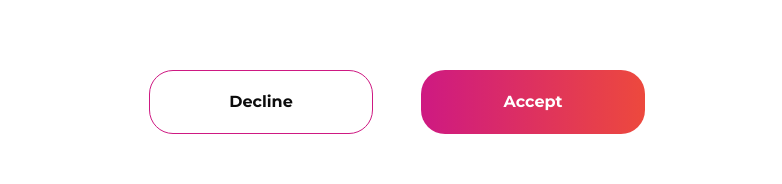
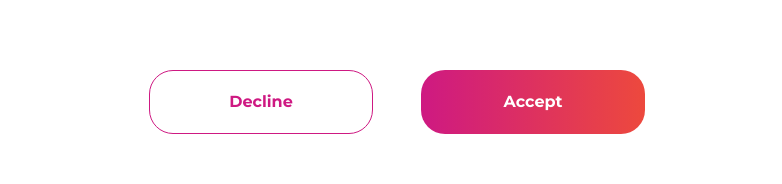
Before and after one commit to JasonXB/EF_Clone, a Next.js app: page /terms-and-conditions in a window 1280 px wide. Shown: the part 2987-3171 px from the top of the page, without its empty margins (243-1025 px from the left). Built offline with nearby package versions, Linux system fonts and the light colour scheme; what tw-elements would draw is missing.

Commit message:
updated button style for theme vars

```diff
--- a/src/components/buttons/reusable-buttons.tsx
+++ b/src/components/buttons/reusable-buttons.tsx
@@ -8,26 +8,20 @@ import googleIcon from './SVGIcons/google.svg';
 import listIcon from './SVGIcons/listIcon.svg';
 import closeIcon from './SVGIcons/closeIcon.svg';
 
-//once theme is configured for colors, delete this
-//TempColors{
-//   magenta: '#CE1982',
-//   sunset: '#ED493D',
 //   darkMagenta: '#bb0c5c',
 //   lightSunset: '#ed913d',
-//}
 
-//swap out "[#colors]" once theme configure is in place
 //change fill & outlined hover effect once we know what its supposed to be
 //add accessibly focus
 
 //buttonVariants are used for default class styling of each button type.
 export const buttonVariants = {
-  primary: `bg-gradient-to-r from-[#CE1982] to-[#ED493D]  hover:from-[#bb0c5c] hover:to-[#ed913d] text-white font-bold py-2 px-6 m-1 rounded-3xl disabled:bg-slate-400 disabled:opacity-50 disabled:cursor-not-allowed`,
-  secondary: `bg-transparent hover:bg-gradient-to-r hover:from-[#CE1982] hover:to-[#ED493D]  text-[#CE1982] font-bold hover:text-white py-2 px-6 m-1 border border-[#CE1982] hover:border-transparent rounded-3xl  disabled:text-slate-300 disabled:border-slate-300 disabled:opacity-50 disabled:cursor-not-allowed`,
+  primary: `bg-gradient-to-r from-secondary-1 to-tertiary-2  hover:from-[#bb0c5c] hover:to-[#ed913d] text-white font-bold py-2 px-6 m-1 rounded-3xl disabled:bg-slate-400 disabled:opacity-50 disabled:cursor-not-allowed`,
+  secondary: `bg-transparent hover:bg-gradient-to-r hover:from-secondary-1 hover:to-tertiary-2   text-secondary-1 font-bold hover:text-white py-2 px-6 m-1 border border-secondary-1 hover:border-transparent rounded-3xl  disabled:text-slate-300 disabled:border-slate-300 disabled:opacity-50 disabled:cursor-not-allowed`,
   tertiary:
     'flex flex-row  items-center border-[2px] rounded-full px-6 py-[10px] bg-transparent text-black  m-1  rounded-3xl  hover:underline hover:underline-offset-2 flex space-x-2',
-  primaryUnselected: `bg-slate-300 hover:bg-gradient-to-r hover:from-[#CE1982] hover:to-[#ED493D] hover:opacity-50 text-white font-bold py-2 px-6 m-1 rounded-3xl disabled:bg-slate-400 disabled:opacity-50 disabled:cursor-not-allowed`,
-  secondaryUnselected: `bg-transparent hover:bg-gradient-to-r hover:from-[#CE1982] hover:to-[#ED493D] hover:opacity-50 text-slate-300 font-bold hover:text-white py-2 px-6 m-1 border border-slate-300 hover:border-transparent rounded-3xl disabled:text-slate-300 disabled:border-slate-300 disabled:opacity-50 disabled:cursor-not-allowed`,
+  primaryUnselected: `bg-slate-300 hover:bg-gradient-to-r hover:from-secondary-1 hover:to-tertiary-2 hover:opacity-50 text-white font-bold py-2 px-6 m-1 rounded-3xl disabled:bg-slate-400 disabled:opacity-50 disabled:cursor-not-allowed`,
+  secondaryUnselected: `bg-transparent hover:bg-gradient-to-r hover:from-secondary-1 hover:to-tertiary-2 hover:opacity-50 text-slate-300 font-bold hover:text-white py-2 px-6 m-1 border border-slate-300 hover:border-transparent rounded-3xl disabled:text-slate-300 disabled:border-slate-300 disabled:opacity-50 disabled:cursor-not-allowed`,
   iconOnly: 'border border-black rounded-full p-1 leading-none m-1 ',
 };
 type customSVG = React.SVGProps<SVGSVGElement>;
```
